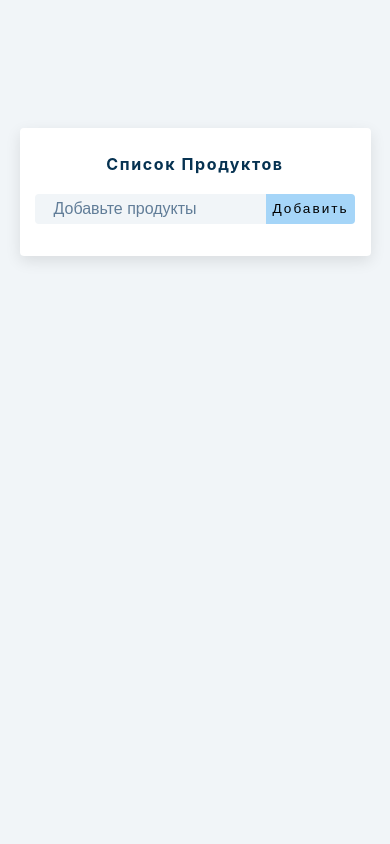
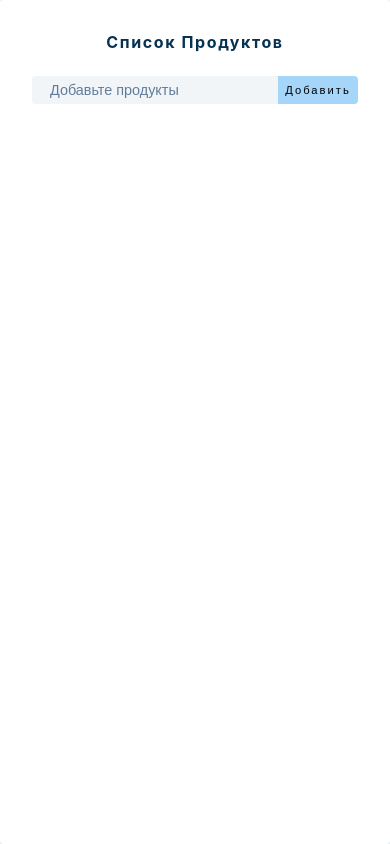
Before and after one commit to Crossroads30/grocery-bud-react-app, a React (Vite) app: page / in a window 390 px wide. Built offline with nearby package versions, Linux system fonts and the light colour scheme; the HTML template or start-up script is replaced by a standard one.

Commit message:
fix: add media query for mobile, add styles for mobile

```diff
--- a/src/index.css
+++ b/src/index.css
@@ -35,6 +35,8 @@ Variables
 	--clr-red-light: hsl(360, 71%, 66%);
 	--clr-green-dark: hsl(125, 67%, 44%);
 	--clr-green-light: hsl(125, 71%, 66%);
+	--clr-purple-dark: hsl(281, 80%, 42%);
+	--clr-purple-light: hsl(281, 82%, 51%);
 	--clr-black: #222;
 	--transition: all 0.3s linear;
 	--spacing: 0.1rem;
@@ -63,7 +65,7 @@ body {
 	background: var(--clr-grey-10);
 	color: var(--clr-grey-1);
 	line-height: 1.5;
-  font-size: 0.875rem;
+	font-size: 1rem;
 }
 ul {
 	list-style-type: none;
@@ -81,58 +83,6 @@ h4 {
 	margin-bottom: 0.75rem;
 }
 h1 {
-  font-size: 3rem;
-}
-h2 {
-  font-size: 2rem;
-}
-h3 {
-  font-size: 1.25rem;
-}
-h4 {
-  font-size: 0.875rem;
-}
-p {
-  margin-bottom: 1.25rem;
-  color: var(--clr-grey-5);
-}
-
-@media screen and (min-width: 375px) {
-h1 {
-    font-size: 2rem;
-  }
-  h2 {
-    font-size: 1.5rem;
-  }
-  h3 {
-    font-size: 1rem;
-  }
-  h4 {
-    font-size: .7rem;
-  }
-  body {
-    font-size: .5rem;
-  }
-  h1,
-  h2,
-  h3,
-  h4 {
-    line-height: .6;
-  }
-}
-.btn {
-  padding: 0.1rem 0.5rem;
-  font-size: 0.5rem;
-}
-.section-center {
-  width: 80vw;
-  margin: 0 auto;
-  max-width: 35rem;
-  margin-top: 8rem;
-}
-
-@media screen and (min-width: 800px) {
-  h1 {
 	font-size: 4rem;
 }
 h2 {
@@ -144,16 +94,11 @@ h1 {
 h4 {
 	font-size: 1rem;
 }
-  body {
-    font-size: 1rem;
+p {
+	margin-bottom: 1.25rem;
+	color: var(--clr-grey-5);
 }
-  h1,
-  h2,
-  h3,
-  h4 {
-    line-height: 1;
-  }
-}
+
 .btn {
 	text-transform: uppercase;
 	background: transparent;
@@ -178,16 +123,11 @@ h1 {
 }
 
 .section-center {
-  width: 90vw;
 	margin: 0 auto;
 	max-width: 35rem;
 	margin-top: 8rem;
 }
-@media screen and (min-width: 992px) {
-  .section-center {
-    width: 95vw;
-  }
-}
+
 main {
 	min-height: 100vh;
 	display: grid;
@@ -199,6 +139,7 @@ Grocery List
 ===============
 */
 .section-center {
+	width: 85vw;
 	background: var(--clr-white);
 	border-radius: var(--radius);
 	box-shadow: var(--light-shadow);
@@ -339,3 +280,39 @@ Grocery List
 .clear-btn:hover {
 	color: var(--clr-red-dark);
 }
+
+@media screen and (max-width: 470px) {
+	h1 {
+		font-size: 2rem;
+	}
+	h2 {
+		font-size: 1.5rem;
+	}
+	h3 {
+		font-size: 1rem;
+	}
+	h4 {
+		font-size: 0.5rem;
+	}
+	.section-center {
+		margin-top: 5rem;
+		width: 95vw;
+	}
+}
+
+@media screen and (max-width: 470px) {
+	.section-center {
+		margin-top: 0rem;
+		width: 100vw;
+		height: 100vh;
+	}
+	p {
+		font-size: 0.9rem;
+	}
+	.submit-btn {
+		font-size: 0.7rem;
+	}
+	.grocery {
+		font-size: 0.9rem;
+	}
+}
```
Lines whose indentation alone changed are shown as unchanged.
